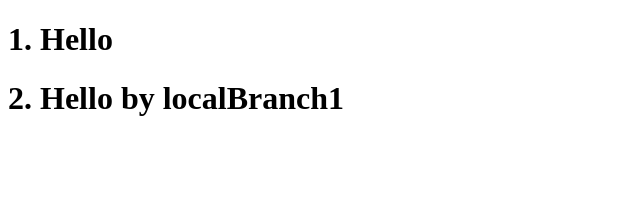
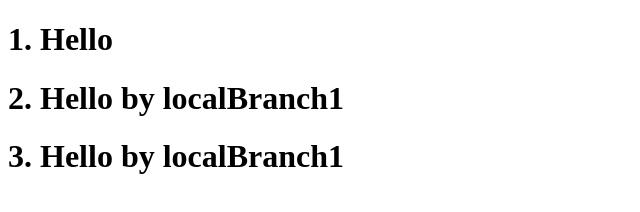
Before and after one commit to evas911/test20220302, a website: page index.html in a window 1280 px wide. Shown: the whole page, without its empty margins (0-640 px from the left). Drawn offline with Linux system fonts and the light colour scheme.

Commit message:
...in main

```diff
--- a/index.html
+++ b/index.html
@@ -9,5 +9,6 @@
 <body>
   <h1>1. Hello</h1>
   <h1>2. Hello by localBranch1</h1>
+  <h1>3. Hello by localBranch1</h1>
 </body>
 </html>
```
